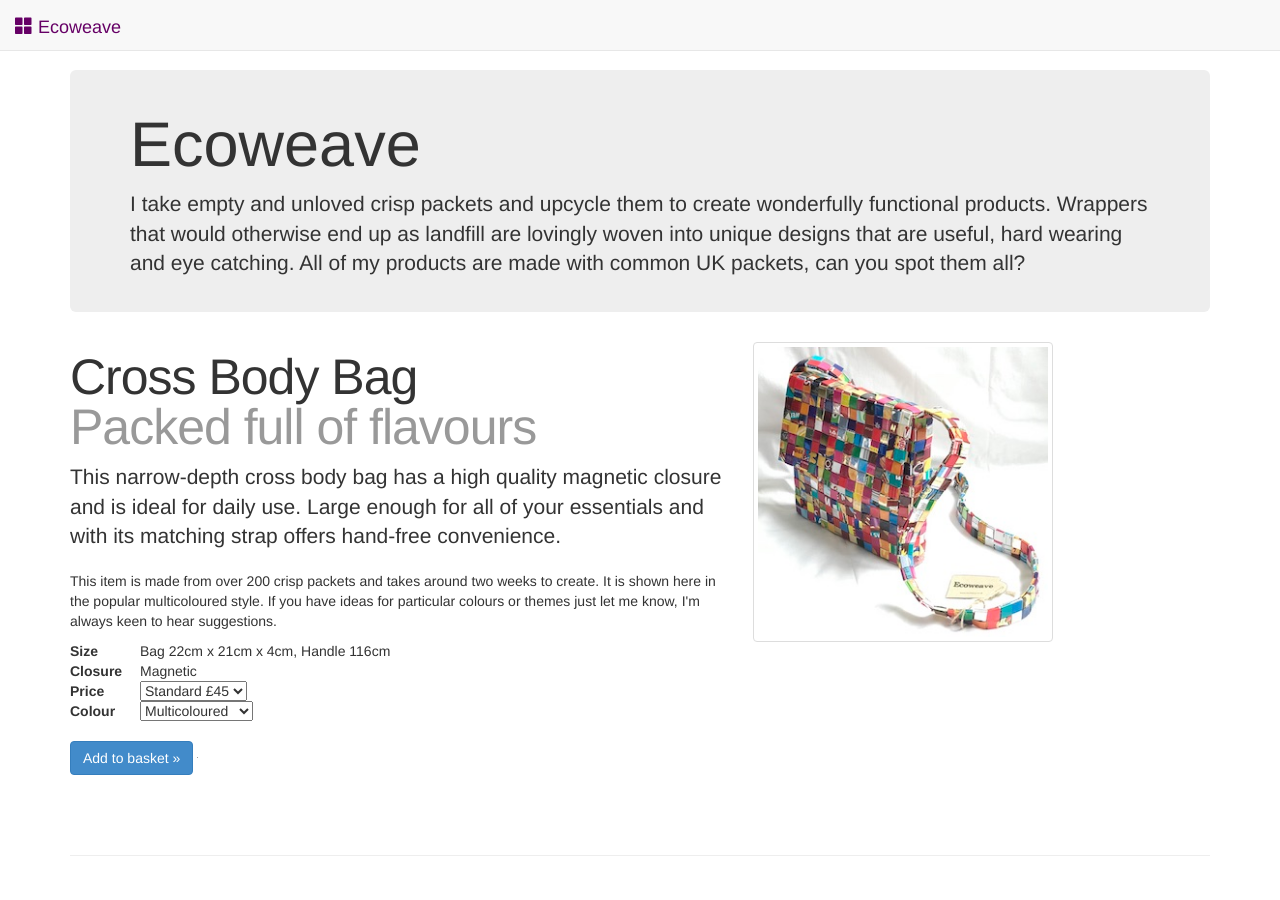
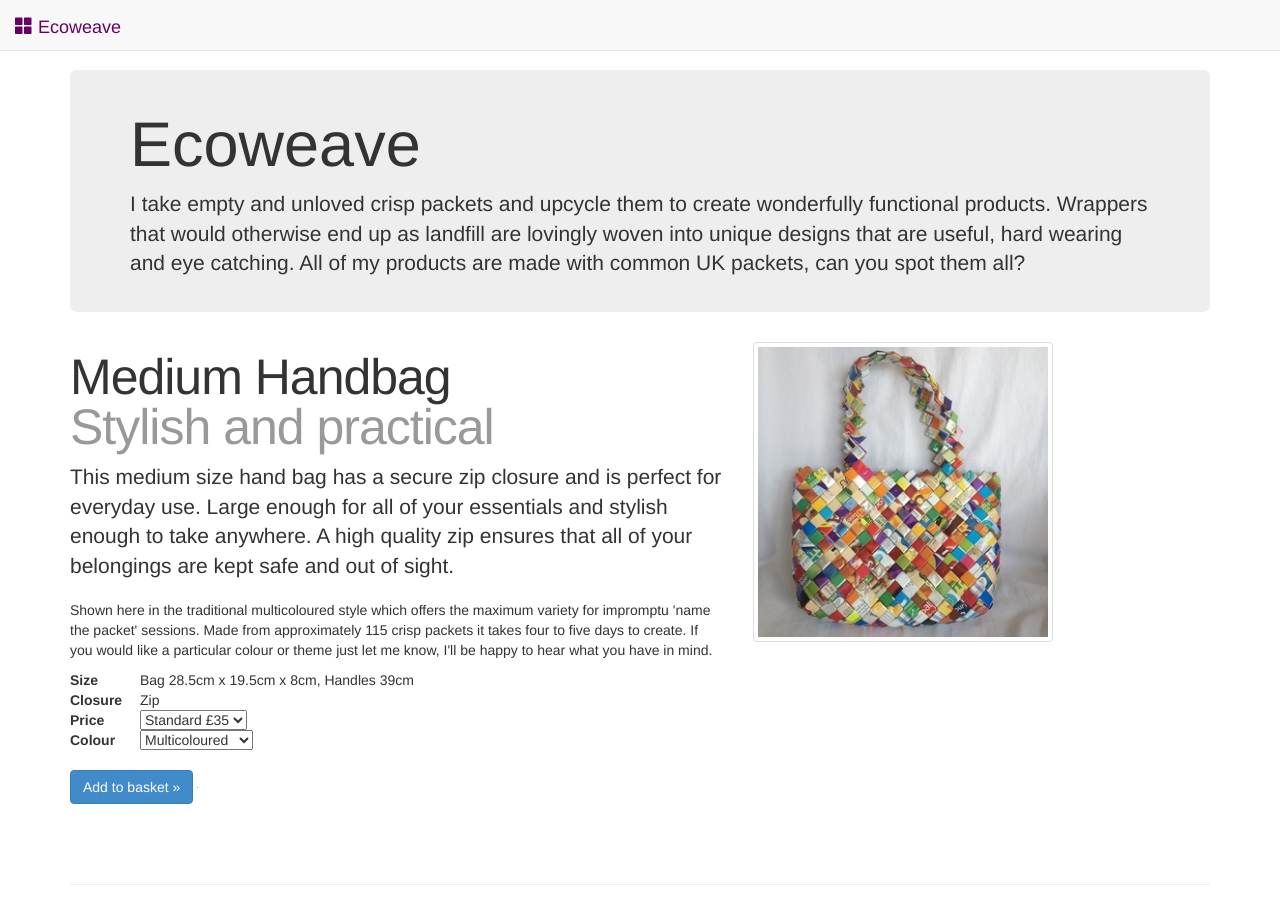
Before and after one commit to ecoweave/ecoweave.github.io, a Jekyll site: the page built from index.html, in a window 1280 px wide and 900 px high. Built offline with Jekyll 4.4.1, drawn with Linux system fonts in a browser that asks for light colours; nearby versions of some CDN libraries.

Commit message:
Removed cross body bag

```diff
--- a/_data/products.yml
+++ b/_data/products.yml
@@ -1,20 +1,3 @@
-- id: cross-body-bag
-  paypal-id: 27MSDEQBD5GGU
-  options:
-   - Standard: £45
-  colors: [Multicoloured, Silver]
-  name: Cross Body Bag
-  price: £45
-  size: Bag 22cm x 21cm x 4cm, Handle 116cm
-  closure: Magnetic
-  img: new/cross-body-bag.jpg
-  category: [handbags]
-  strapline: Packed full of flavours
-  preamble: |
-    This narrow-depth cross body bag has a high quality magnetic closure and is ideal for daily use. Large enough for all of your essentials and with its matching strap offers hand-free convenience.
-  description: |
-    This item is made from over 200 crisp packets and takes around two weeks to create. It is shown here in the popular multicoloured style. If you have ideas for particular colours or themes just let me know, I'm always keen to hear suggestions.
-
 - id: medium-handbag
   paypal-id: SVDCH84KSYH2Y
   options:
```
